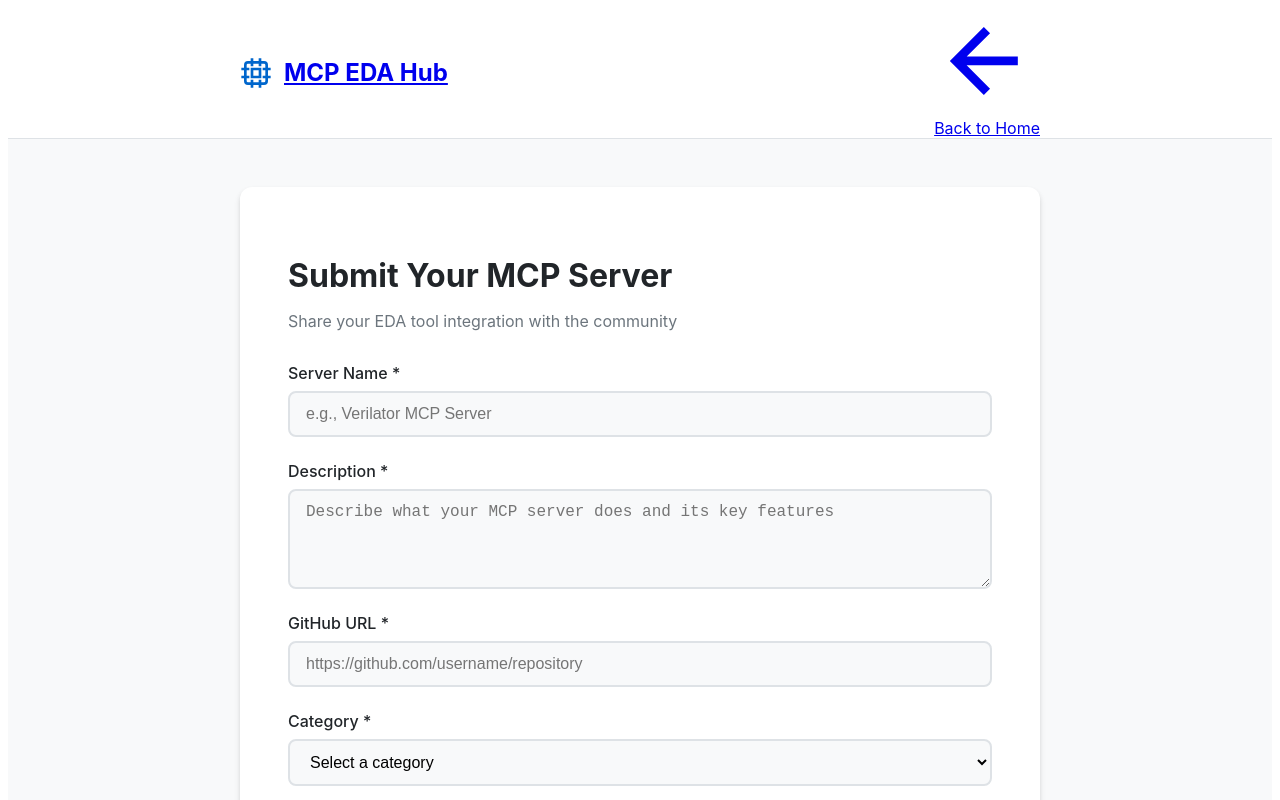
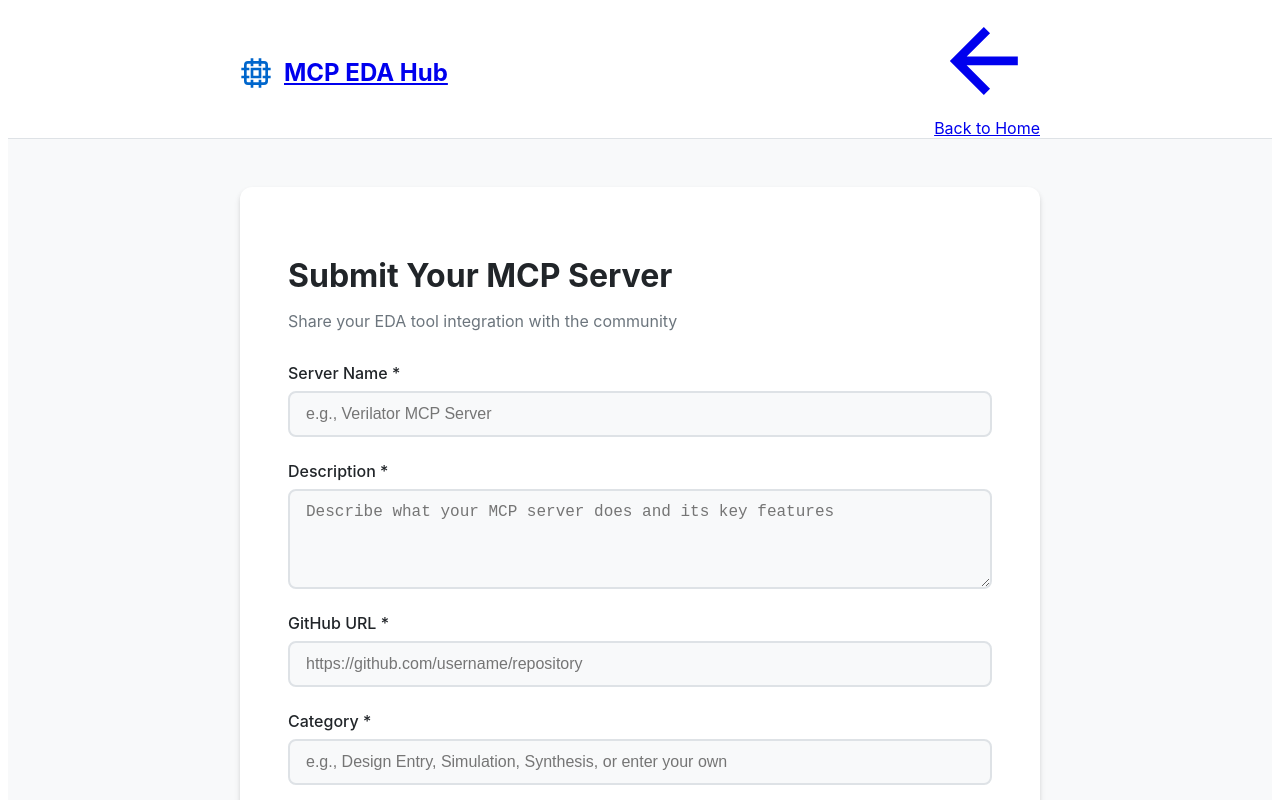
Before and after one commit to ssql2014/mcp-eda-hub-nextjs, a Next.js app: page /submit in a window 1280 px wide. Shown: the top 800 px of the page. Built offline with nearby package versions, Linux system fonts and the light colour scheme.

Commit message:
Simplify category input - allow free text input with suggestions instead of select dropdown

```diff
--- a/src/app/submit/page.tsx
+++ b/src/app/submit/page.tsx
@@ -11,7 +11,6 @@ export default function SubmitPage() {
     description: '',
     githubUrl: '',
     category: '',
-    customCategory: '',
     tags: '',
     author: '',
     email: ''
@@ -25,17 +24,12 @@ export default function SubmitPage() {
     setSubmitMessage({ type: '', message: '' })
 
     try {
-      const submitData = {
-        ...formData,
-        category: formData.category === 'custom' ? formData.customCategory : formData.category
-      }
-
       const response = await fetch('/api/submissions/simple', {
         method: 'POST',
         headers: {
           'Content-Type': 'application/json',
         },
-        body: JSON.stringify(submitData),
+        body: JSON.stringify(formData),
       })
 
       const data = await response.json()
@@ -51,7 +45,6 @@ export default function SubmitPage() {
           description: '',
           githubUrl: '',
           category: '',
-          customCategory: '',
           tags: '',
           author: '',
           email: ''
@@ -149,44 +142,31 @@ export default function SubmitPage() {
 
             <div className="form-group">
               <label htmlFor="category">Category *</label>
-              <select
+              <input
+                type="text"
                 id="category"
                 name="category"
                 required
                 value={formData.category}
                 onChange={handleChange}
-              >
-                <option value="">Select a category</option>
-                <option value="design-entry">Design Entry</option>
-                <option value="simulation">Simulation</option>
-                <option value="synthesis">Synthesis</option>
-                <option value="verification">Verification</option>
-                <option value="physical-design">Physical Design</option>
-                <option value="timing-analysis">Timing Analysis</option>
-                <option value="power-analysis">Power Analysis</option>
-                <option value="manufacturing">Manufacturing</option>
-                <option value="pdk-technology">PDK/Technology</option>
-                <option value="test">Test</option>
-                <option value="ip-management">IP Management</option>
-                <option value="utilities">Utilities</option>
-                <option value="custom">Other (Custom Category)</option>
-              </select>
+                placeholder="e.g., Design Entry, Simulation, Synthesis, or enter your own"
+                list="category-suggestions"
+              />
+              <datalist id="category-suggestions">
+                <option value="Design Entry" />
+                <option value="Simulation" />
+                <option value="Synthesis" />
+                <option value="Verification" />
+                <option value="Physical Design" />
+                <option value="Timing Analysis" />
+                <option value="Power Analysis" />
+                <option value="Manufacturing" />
+                <option value="PDK/Technology" />
+                <option value="Test" />
+                <option value="IP Management" />
+                <option value="Utilities" />
+              </datalist>
             </div>
-
-            {formData.category === 'custom' && (
-              <div className="form-group">
-                <label htmlFor="customCategory">Custom Category *</label>
-                <input
-                  type="text"
-                  id="customCategory"
-                  name="customCategory"
-                  required
-                  value={formData.customCategory}
-                  onChange={handleChange}
-                  placeholder="Enter your custom category"
-                />
-              </div>
-            )}
 
             <div className="form-group">
               <label htmlFor="tags">Tags</label>
```
